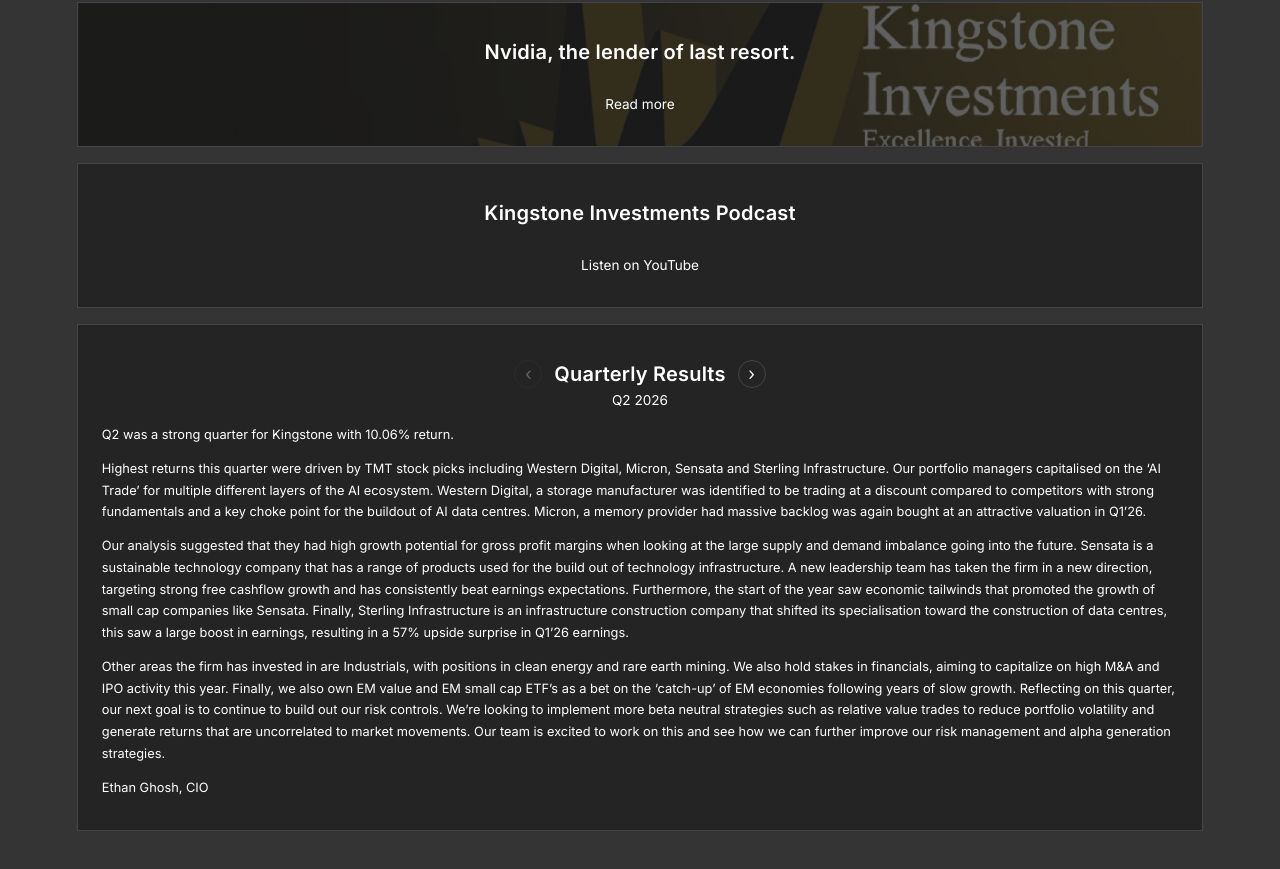
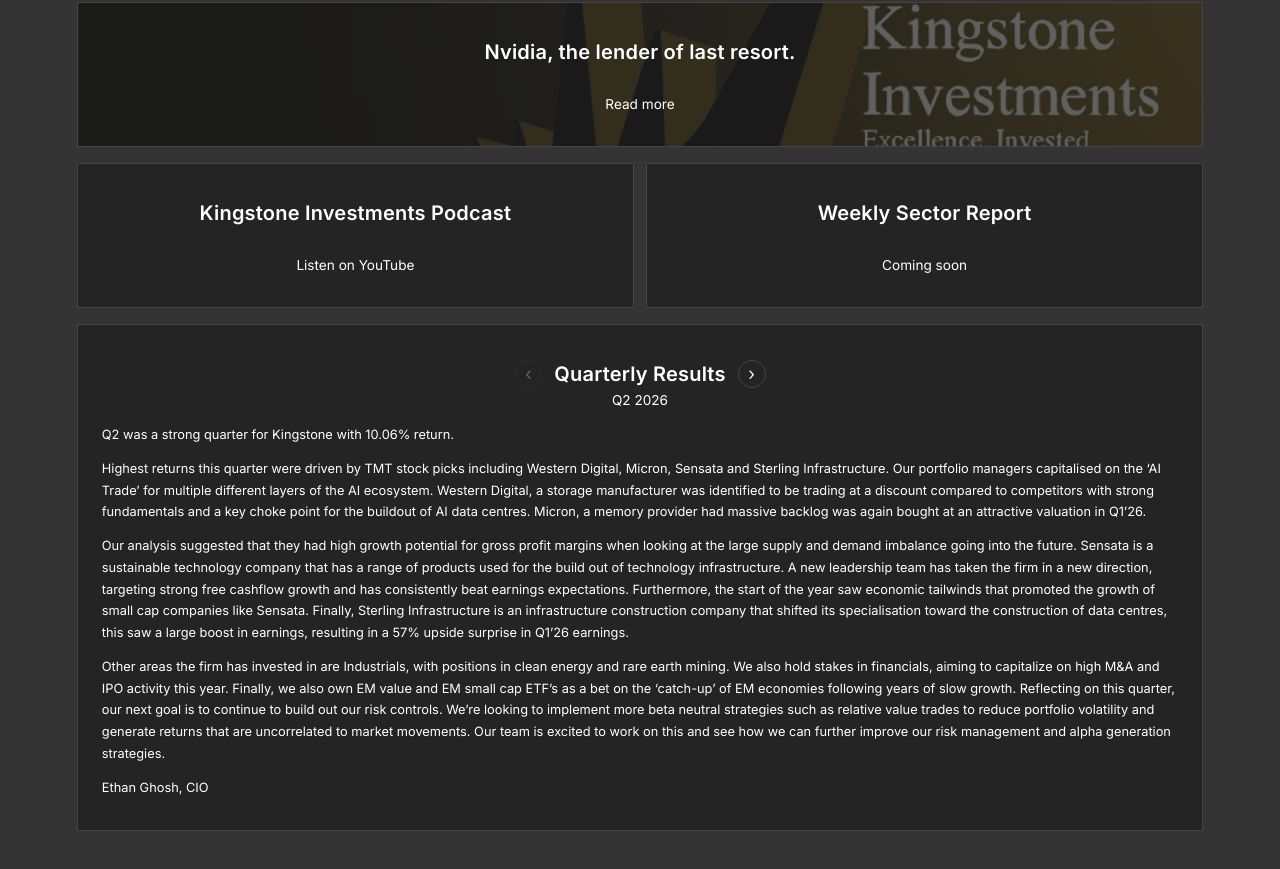
Before and after one commit to marcusehh/Kingstone_Investments, a React (Vite) app: page / in a window 1280 px wide. Shown: the part 826-1695 px from the top of the page. Built offline with nearby package versions, Linux system fonts and the light colour scheme.

Commit message:
Add weekly report

```diff
--- a/src/pages/Home.tsx
+++ b/src/pages/Home.tsx
@@ -79,11 +79,18 @@ export default function Home({ onNavigate }: { onNavigate?: (route: string) => v
           <hr className="home-card__divider" />
           <span className="home-card__subtitle">Read more</span>
         </a>
-        <a href="http://www.youtube.com/@Kingstone.Investments" target="_blank" rel="noreferrer" className="home-card home-card--podcast">
-          <span className="home-card__title">Kingstone Investments Podcast</span>
-          <hr className="home-card__divider" />
-          <span className="home-card__subtitle">Listen on YouTube</span>
-        </a>
+        <div className="home-cards__row">
+          <a href="http://www.youtube.com/@Kingstone.Investments" target="_blank" rel="noreferrer" className="home-card home-card--podcast">
+            <span className="home-card__title">Kingstone Investments Podcast</span>
+            <hr className="home-card__divider" />
+            <span className="home-card__subtitle">Listen on YouTube</span>
+          </a>
+          <div className="home-card home-card--report">
+            <span className="home-card__title">Weekly Sector Report</span>
+            <hr className="home-card__divider" />
+            <span className="home-card__subtitle">Coming soon</span>
+          </div>
+        </div>
         <div className="home-card home-card--qr">
           <div className="home-card__nav">
             {quarterlyResults.length > 1 && (
--- a/styles.css
+++ b/styles.css
@@ -1298,6 +1298,21 @@ a:hover {
   align-items: initial;
 }
 
+.home-cards__row {
+  display: flex;
+  gap: 12px;
+}
+
+.home-cards__row .home-card {
+  flex: 1;
+}
+
+@media (max-width: 600px) {
+  .home-cards__row {
+    flex-direction: column;
+  }
+}
+
 .home-card {
   flex: 1;
   display: flex;
```
